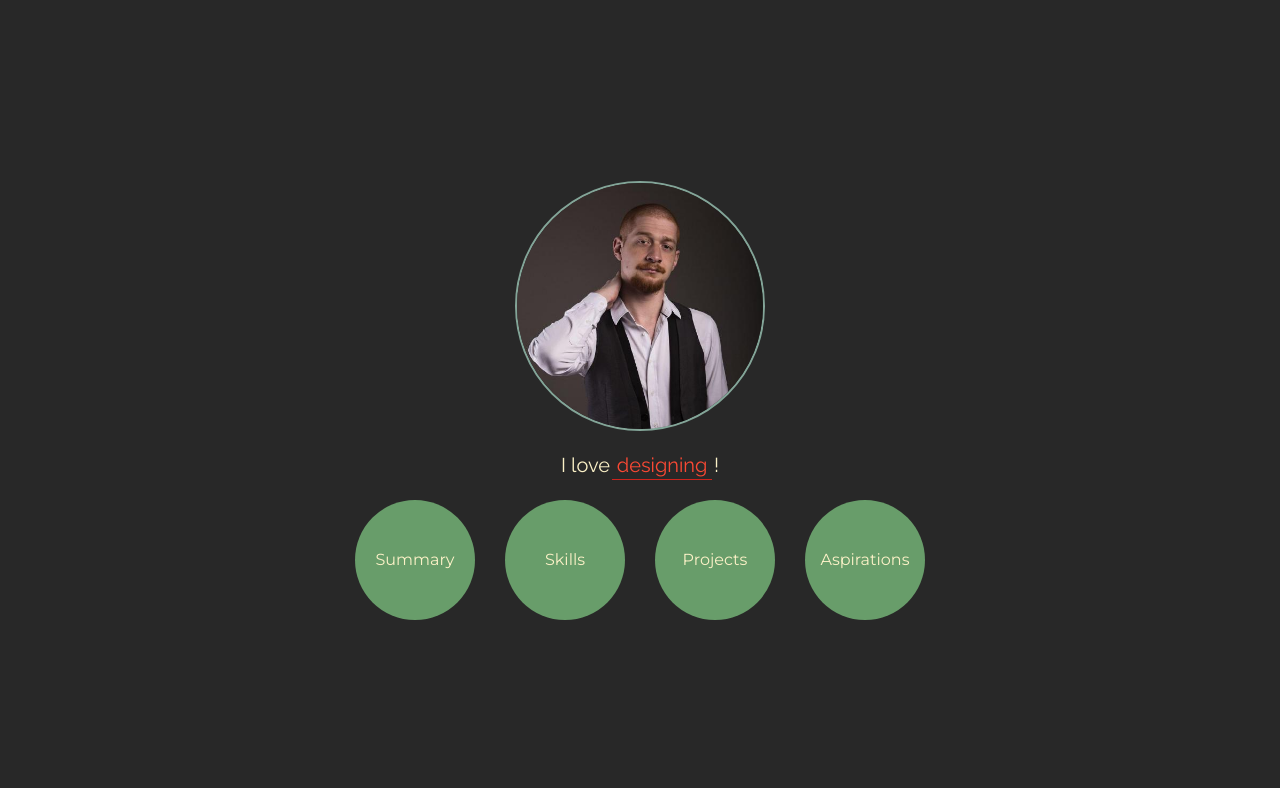
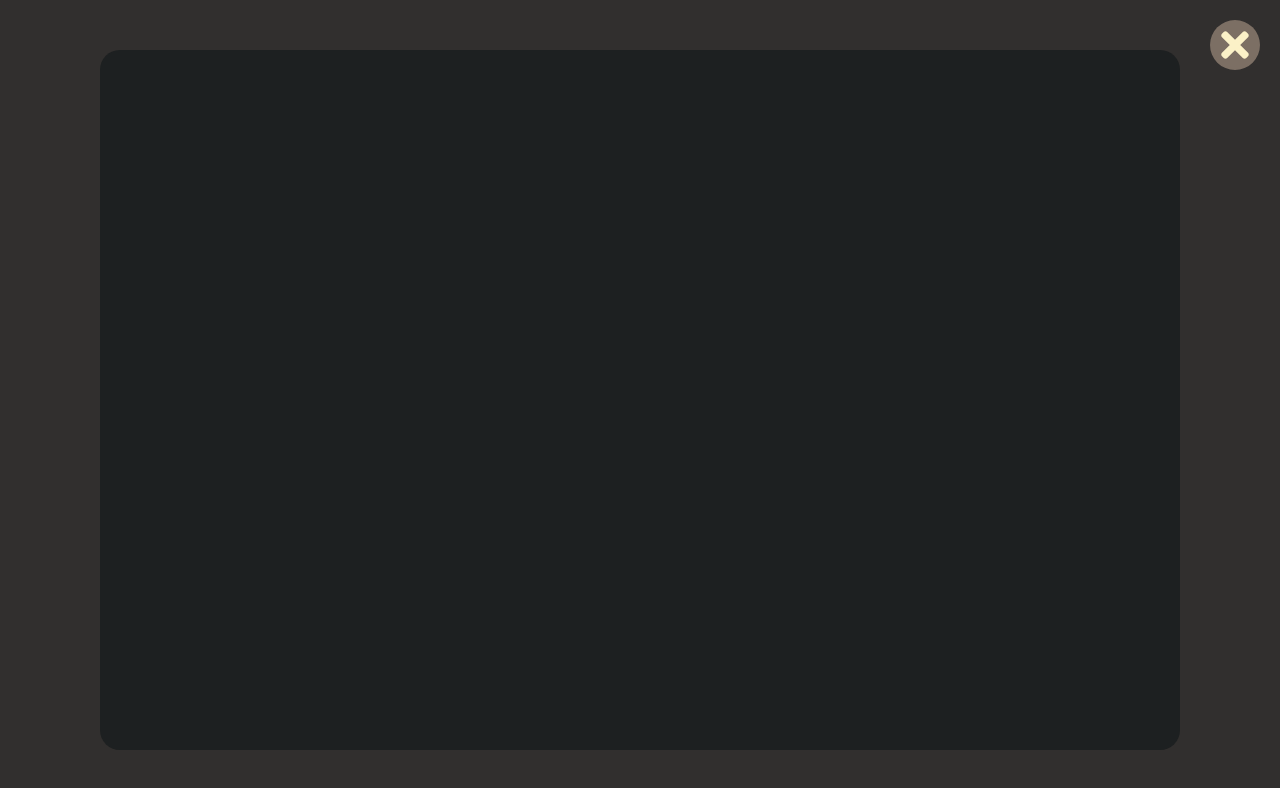
Before and after one commit to MenWhoRust/react-portfolio, a React (Create React App) app: page / in a window 1280 px wide. Both pictures are taken after a click on the element "Summary". Shown: the top 788 px of the page. Built offline with nearby package versions, Linux system fonts and the light colour scheme.

Commit message:
Added HeroModal and organised animations

```diff
--- a/package.json
+++ b/package.json
@@ -3,6 +3,9 @@
   "version": "0.1.0",
   "private": true,
   "dependencies": {
+    "@fortawesome/fontawesome-svg-core": "^1.2.27",
+    "@fortawesome/free-solid-svg-icons": "^5.12.1",
+    "@fortawesome/react-fontawesome": "^0.1.8",
     "@testing-library/jest-dom": "^4.2.4",
     "@testing-library/react": "^9.3.2",
     "@testing-library/user-event": "^7.1.2",
--- a/src/App.js
+++ b/src/App.js
@@ -1,13 +1,43 @@
-import React from "react";
+import React, {Component} from "react";
 import "./styles/index.scss"
 import MainMenu from "./components/main-menu";
+import NavButton from "./components/nav-button";
+import HeroModal from "./components/hero-modal";
 
-function App() {
-    return (
-        <div className="app-container theme-dark">
-            <MainMenu/>
-        </div>
-    );
+class App extends Component {
+
+    navButtons = [
+        'Summary',
+        'Skills',
+        'Projects',
+        'Aspirations'
+    ];
+
+    constructor(props) {
+        super(props);
+
+        this.state = {
+            heroModalOpen: false,
+            heroModalContent: ''
+        };
+    }
+
+
+    render() {
+        return (
+            <div className="app-container theme-dark">
+                <HeroModal isOpen={this.state.heroModalOpen} content={this.state.heroModalContent} closeOnClick={() => this.setState({heroModalOpen: false})}/>
+                <MainMenu>
+                    {
+                        this.navButtons.map((c, i) => <NavButton key={i} text={c} onClick={() => this.setState({
+                            heroModalOpen: true,
+                            heroModalContent: c
+                        })}/>)
+                    }
+                </MainMenu>
+            </div>
+        );
+    }
 }
 
 export default App;
--- /dev/null
+++ b/src/components/hero-modal.jsx
@@ -0,0 +1,23 @@
+import React from "react";
+import {FontAwesomeIcon} from "@fortawesome/react-fontawesome";
+import {faTimes} from "@fortawesome/free-solid-svg-icons";
+
+const getCurrentModalClass = (element, isOpen) => {
+    return `${element} ${isOpen ? `${element}--open` : `${element}--close`} theme-dark`;
+};
+
+const HeroModal = (props) => {
+    return (
+        <div className={getCurrentModalClass('hero-modal__container', props.isOpen)}>
+            <div className={getCurrentModalClass('hero-modal__close-button', props.isOpen)} onClick={props.closeOnClick}>
+                <FontAwesomeIcon icon={faTimes}/>
+            </div>
+            <div className={getCurrentModalClass('hero-modal__content', props.isOpen)}>
+            </div>
+        </div>
+    )
+
+
+};
+
+export default HeroModal;
--- a/src/components/main-menu.jsx
+++ b/src/components/main-menu.jsx
@@ -2,23 +2,20 @@ import React from "react";
 import ImagePin from "./image-pin";
 import pic from "../resources/images/avatar-large.jpeg";
 import PhraseRevolver from "./phrase-revolver";
-import NavButton from "./nav-button";
 import phrasesJson from "../resources/json/phrases";
 
-const MainMenu = () => {
-    return(
+const MainMenu = (props) => {
+    return (
         <div className="main-menu__container theme-dark">
             <ImagePin src={pic} alt="Me!"/>
-            <PhraseRevolver text="I love $phrases!" phrases={ phrasesJson }/>
+            <PhraseRevolver text="I love $phrases!" phrases={phrasesJson}/>
             <div className="main-menu__button-box theme-dark">
-                <NavButton text="Summary"/>
-                <NavButton text="Skills"/>
-                <NavButton text="Projects"/>
-                <NavButton text="Aspirations"/>
+                {
+                    props.children.filter(c => c.type.name === 'NavButton')
+                }
             </div>
         </div>
     );
-
 };
 
 export default MainMenu;
--- a/src/components/nav-button.jsx
+++ b/src/components/nav-button.jsx
@@ -2,7 +2,7 @@ import React from "react";
 
 function NavButton(props) {
     return(
-        <div className="nav-button__container theme-dark">
+        <div className="nav-button__container theme-dark" onClick={props.onClick}>
             <span className="nav-button__text theme-dark">{props.text}</span>
         </div>
     )
--- /dev/null
+++ b/src/styles/abstract/_animations.scss
@@ -0,0 +1,98 @@
+@keyframes rotateIn {
+  from {
+    -webkit-transform-origin: center;
+    transform-origin: center;
+    -webkit-transform: rotate3d(0, 0, 1, -200deg);
+    transform: rotate3d(0, 0, 1, -200deg);
+    opacity: 0;
+  }
+
+  to {
+    -webkit-transform-origin: center;
+    transform-origin: center;
+    -webkit-transform: translate3d(0, 0, 0);
+    transform: translate3d(0, 0, 0);
+    opacity: 1;
+  }
+}
+@keyframes fadeInUp {
+  from {
+    opacity: 0;
+    -webkit-transform: translate3d(0, 100%, 0);
+    transform: translate3d(0, 100%, 0);
+  }
+
+  to {
+    opacity: 1;
+    -webkit-transform: translate3d(0, 0, 0);
+    transform: translate3d(0, 0, 0);
+  }
+}
+
+@keyframes fadeIn {
+  0%{
+    opacity: 0;
+  }
+
+  100%{
+    opacity: 1;
+  }
+}
+
+@keyframes zoomIn {
+  from {
+    opacity: 0;
+    -webkit-transform: scale3d(0.3, 0.3, 0.3);
+    transform: scale3d(0.3, 0.3, 0.3);
+  }
+
+  50% {
+    opacity: 1;
+  }
+}
+
+
+@keyframes slideInDown {
+  from {
+    -webkit-transform: translate3d(0, -100%, 0);
+    transform: translate3d(0, -100%, 0);
+    opacity: 0;
+    visibility: visible;
+  }
+
+  to {
+    -webkit-transform: translate3d(0, 0, 0);
+    transform: translate3d(0, 0, 0);
+    opacity: 1;
+  }
+}
+
+
+@keyframes slideOutDown {
+  from {
+    -webkit-transform: translate3d(0, 0, 0);
+    transform: translate3d(0, 0, 0);
+    opacity: 1;
+  }
+
+  to {
+    visibility: hidden;
+    -webkit-transform: translate3d(0, 100%, 0);
+    transform: translate3d(0, 100%, 0);
+    opacity: 0;
+  }
+}
+
+@keyframes pulse {
+  0% {
+    transform: scale(.9);
+  }
+  70% {
+    transform: scale(1);
+    box-shadow: 0 0 0 50px rgba($gruvbox-dark-aqua-dark, 0);
+  }
+  100% {
+    transform: scale(.9);
+    box-shadow: 0 0 0 0 rgba($gruvbox-dark-aqua-dark, 0);
+  }
+}
--- a/src/styles/abstract/_variables.scss
+++ b/src/styles/abstract/_variables.scss
@@ -95,4 +95,11 @@ $monserrat: 'Montserrat', sans-serif;
 
 //SIZES
 //  FONT
-$nav-button-text:  1.6rem
+$nav-button-text:  1.6rem;
+
+
+//Animations
+//  Timings
+
+$hero-modal-enter: 600ms;
+$hero-modal-exit: 1s;
--- /dev/null
+++ b/src/styles/components/_hero-modal.scss
@@ -0,0 +1,52 @@
+.hero-modal{
+  &__container{
+    position: fixed;
+    z-index: 999;
+    display: flex;
+    &--open{
+      width: 100vw;
+      height: 100vh;
+      animation: fadeIn $hero-modal-enter ease-in both;
+    }
+    &--close{
+      width: 0;
+      height: 0;
+    }
+  }
+
+  &__content{
+    margin: 5rem 10rem 5rem 10rem;
+    flex-grow: 1;
+    border-radius: 2rem;
+    &--open{
+      animation: zoomIn $hero-modal-enter  both ;
+      animation-delay: $hero-modal-enter;
+    }
+
+  }
+
+  &__close-button{
+    position: fixed;
+    right: 2rem;
+    top: 2rem;
+    width: 5rem;
+    height: 5rem;
+    border-radius: 50%;
+    opacity: 0;
+    display: flex;
+    padding: 5px;
+    &--open{
+      animation: fadeInUp $hero-modal-enter ease-in both;
+      animation-delay: $hero-modal-enter;
+      & > svg{
+        animation: rotateIn $hero-modal-enter ease-in both;
+        animation-delay: $hero-modal-enter;
+      }
+    }
+    & > svg{
+      flex: 1;
+      height: auto;
+
+    }
+  }
+}
--- a/src/styles/components/_nav-button.scss
+++ b/src/styles/components/_nav-button.scss
@@ -23,16 +23,3 @@
     font-family: $monserrat;
   }
 }
-@keyframes pulse {
-  0% {
-    transform: scale(.9);
-  }
-  70% {
-    transform: scale(1);
-    box-shadow: 0 0 0 50px rgba($gruvbox-dark-aqua-dark, 0);
-  }
-  100% {
-    transform: scale(.9);
-    box-shadow: 0 0 0 0 rgba($gruvbox-dark-aqua-dark, 0);
-  }
-}
--- a/src/styles/components/_phrase-revolver.scss
+++ b/src/styles/components/_phrase-revolver.scss
@@ -25,33 +25,3 @@
     }
   }
 }
-@keyframes slideInDown {
-  from {
-    -webkit-transform: translate3d(0, -100%, 0);
-    transform: translate3d(0, -100%, 0);
-    opacity: 0;
-    visibility: visible;
-  }
-
-  to {
-    -webkit-transform: translate3d(0, 0, 0);
-    transform: translate3d(0, 0, 0);
-    opacity: 1;
-  }
-}
-
-
-@keyframes slideOutDown {
-  from {
-    -webkit-transform: translate3d(0, 0, 0);
-    transform: translate3d(0, 0, 0);
-    opacity: 1;
-  }
-
-  to {
-    visibility: hidden;
-    -webkit-transform: translate3d(0, 100%, 0);
-    transform: translate3d(0, 100%, 0);
-    opacity: 0;
-  }
-}
--- a/src/styles/index.scss
+++ b/src/styles/index.scss
@@ -1,6 +1,7 @@
 // Abstract imports
 @import "abstract/variables";
 @import "abstract/mixins";
+@import "abstract/animations";
 
 // Base imports
 @import "base/reset";
@@ -12,6 +13,8 @@
 @import "components/image-pin";
 @import "components/phrase-revolver";
 @import "components/nav-button";
+@import "components/hero-modal";
+
 
 //Themes
 @import "themes/gruvbox-dark";
--- a/src/styles/themes/_gruvbox-dark.scss
+++ b/src/styles/themes/_gruvbox-dark.scss
@@ -28,4 +28,20 @@
       color: $gruvbox-dark-fg0;
     }
   }
+
+  &.hero-modal{
+    &__container{
+      background: rgba($gruvbox-dark-bg0_s, 0.9);
+    }
+    &__content{
+      background: $gruvbox-dark-bg0_h;
+    }
+    &__close-button{
+      background: $gruvbox-dark-bg4;
+
+      & > svg{
+        color: $gruvbox-dark-fg0;
+      }
+    }
+  }
 }
```
Also changed, not shown: 1 other file (tests, documents, lock files or other folders).
